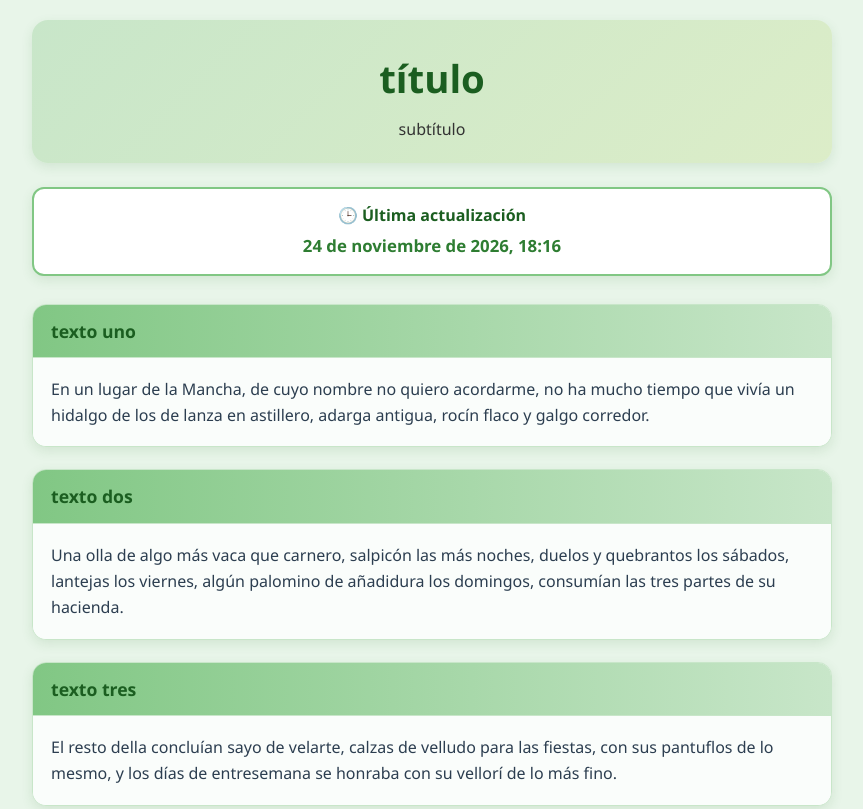
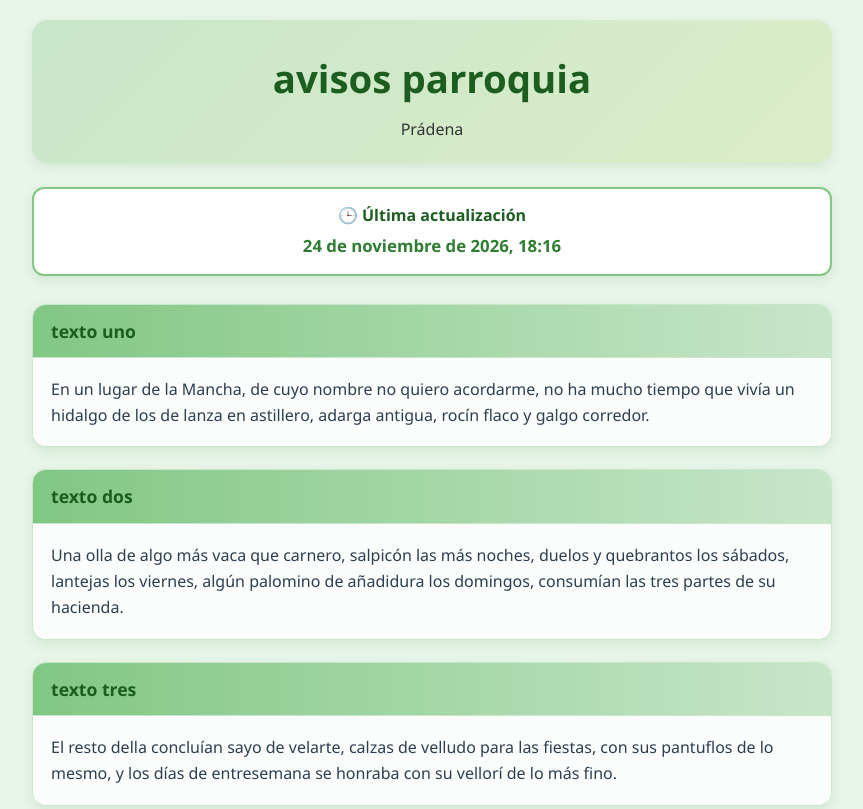
Before and after one commit to marrtinlolo/parroquia, a plain HTML site: page index.html in a window 1280 px wide. Shown: the top 809 px of the page, without its empty margins (208-1071 px from the left). Drawn offline with Linux system fonts and the light colour scheme.

Commit message:
Actualizar index.html

```diff
--- a/index.html
+++ b/index.html
@@ -166,8 +166,8 @@
 <body>
   <div class="contenedor">
     <header>
-      <h1>título</h1>
-      <p class="subtitulo">subtítulo</p>
+      <h1> avisos parroquia </h1>
+      <p class="subtitulo">Prádena</p>
     </header>
 
     <div class="ultima-actualizacion">
```
